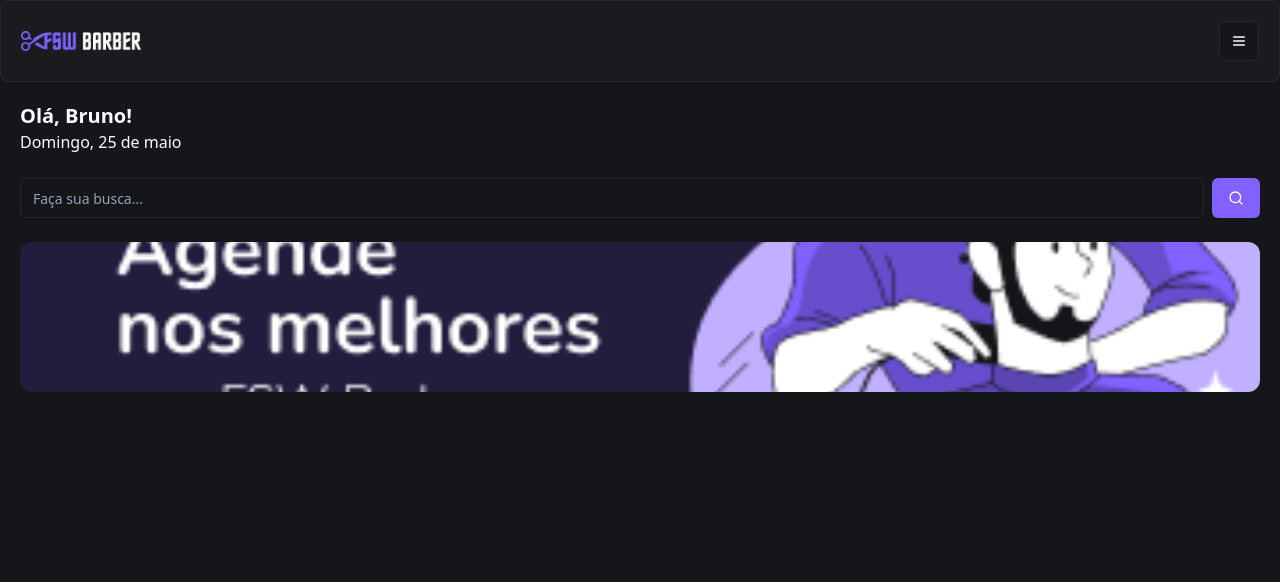
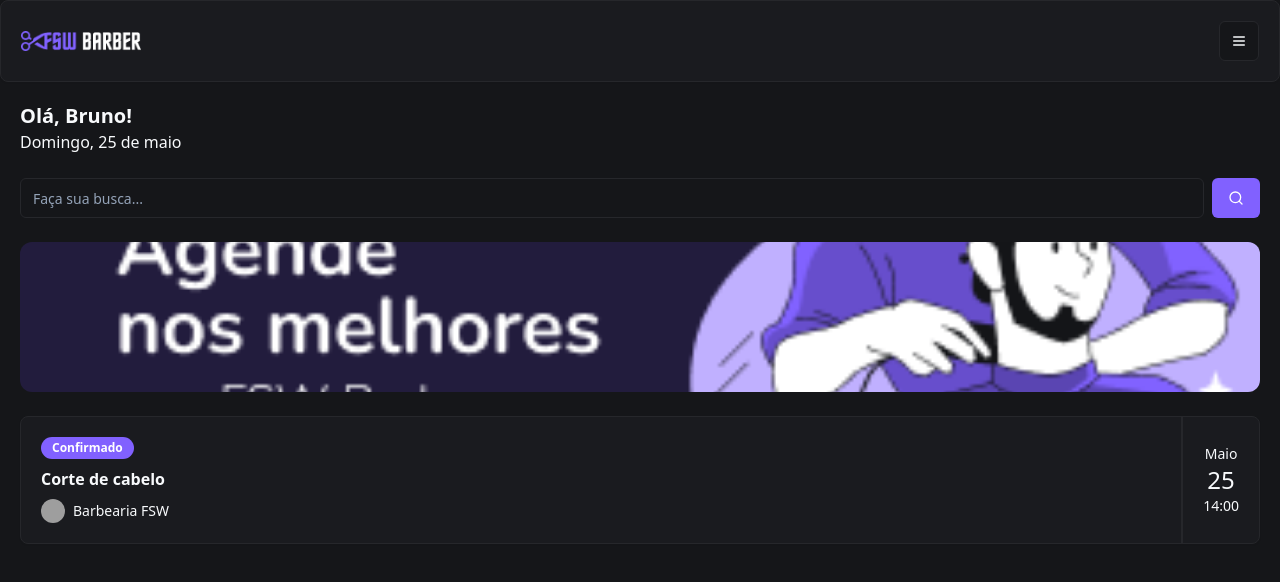
Before and after one commit to nettobruno/agendamento-barbearia, a Next.js app: page / in a window 1280 px wide. Shown: the top 582 px of the page. Built offline with nearby package versions, Linux system fonts and the light colour scheme; grey boxes are pictures that could not be loaded.

Commit message:
feat: add booking item

```diff
--- a/package.json
+++ b/package.json
@@ -14,6 +14,7 @@
   },
   "dependencies": {
     "@prisma/client": "^6.8.2",
+    "@radix-ui/react-avatar": "^1.1.10",
     "@radix-ui/react-slot": "^1.2.3",
     "class-variance-authority": "^0.7.1",
     "clsx": "^2.1.1",
--- a/src/app/page.tsx
+++ b/src/app/page.tsx
@@ -1,5 +1,8 @@
 import Header from "@/components/header"
+import { Avatar, AvatarImage } from "@/components/ui/avatar"
+import { Badge } from "@/components/ui/badge"
 import { Button } from "@/components/ui/button"
+import { Card, CardContent } from "@/components/ui/card"
 import { Input } from "@/components/ui/input"
 import { Search } from "lucide-react"
 import Image from "next/image"
@@ -28,6 +31,27 @@
             className="rounded-xl object-cover"
           />
         </div>
+
+        <Card className="mt-6">
+          <CardContent className="flex justify-between p-0">
+            <div className="flex flex-col gap-2 py-5 pl-5">
+              <Badge className="w-fit">Confirmado</Badge>
+              <h3 className="font-semibold">Corte de cabelo</h3>
+              <div className="flex items-center gap-2">
+                <Avatar className="h-6 w-6">
+                  <AvatarImage src="https://utfs.io/f/c97a2dc9-cf62-468b-a851-bfd2bdde775f-16p.png" />
+                </Avatar>
+                <p className="text-sm">Barbearia FSW</p>
+              </div>
+            </div>
+
+            <div className="flex flex-col items-center justify-center border-l-2 border-solid px-5">
+              <p className="text-sm">Maio</p>
+              <p className="text-2xl">25</p>
+              <p className="text-sm">14:00</p>
+            </div>
+          </CardContent>
+        </Card>
       </div>
     </>
   )
--- /dev/null
+++ b/src/components/ui/avatar.tsx
@@ -0,0 +1,50 @@
+"use client"
+
+import * as React from "react"
+import * as AvatarPrimitive from "@radix-ui/react-avatar"
+
+import { cn } from "@/lib/utils"
+
+const Avatar = React.forwardRef<
+  React.ElementRef<typeof AvatarPrimitive.Root>,
+  React.ComponentPropsWithoutRef<typeof AvatarPrimitive.Root>
+>(({ className, ...props }, ref) => (
+  <AvatarPrimitive.Root
+    ref={ref}
+    className={cn(
+      "relative flex h-10 w-10 shrink-0 overflow-hidden rounded-full",
+      className,
+    )}
+    {...props}
+  />
+))
+Avatar.displayName = AvatarPrimitive.Root.displayName
+
+const AvatarImage = React.forwardRef<
+  React.ElementRef<typeof AvatarPrimitive.Image>,
+  React.ComponentPropsWithoutRef<typeof AvatarPrimitive.Image>
+>(({ className, ...props }, ref) => (
+  <AvatarPrimitive.Image
+    ref={ref}
+    className={cn("aspect-square h-full w-full", className)}
+    {...props}
+  />
+))
+AvatarImage.displayName = AvatarPrimitive.Image.displayName
+
+const AvatarFallback = React.forwardRef<
+  React.ElementRef<typeof AvatarPrimitive.Fallback>,
+  React.ComponentPropsWithoutRef<typeof AvatarPrimitive.Fallback>
+>(({ className, ...props }, ref) => (
+  <AvatarPrimitive.Fallback
+    ref={ref}
+    className={cn(
+      "flex h-full w-full items-center justify-center rounded-full bg-muted",
+      className,
+    )}
+    {...props}
+  />
+))
+AvatarFallback.displayName = AvatarPrimitive.Fallback.displayName
+
+export { Avatar, AvatarImage, AvatarFallback }
--- /dev/null
+++ b/src/components/ui/badge.tsx
@@ -0,0 +1,36 @@
+import * as React from "react"
+import { cva, type VariantProps } from "class-variance-authority"
+
+import { cn } from "@/lib/utils"
+
+const badgeVariants = cva(
+  "inline-flex items-center rounded-full border px-2.5 py-0.5 text-xs font-semibold transition-colors focus:outline-none focus:ring-2 focus:ring-ring focus:ring-offset-2",
+  {
+    variants: {
+      variant: {
+        default:
+          "border-transparent bg-primary text-primary-foreground hover:bg-primary/80",
+        secondary:
+          "border-transparent bg-secondary text-secondary-foreground hover:bg-secondary/80",
+        destructive:
+          "border-transparent bg-destructive text-destructive-foreground hover:bg-destructive/80",
+        outline: "text-foreground",
+      },
+    },
+    defaultVariants: {
+      variant: "default",
+    },
+  },
+)
+
+export interface BadgeProps
+  extends React.HTMLAttributes<HTMLDivElement>,
+    VariantProps<typeof badgeVariants> {}
+
+function Badge({ className, variant, ...props }: BadgeProps) {
+  return (
+    <div className={cn(badgeVariants({ variant }), className)} {...props} />
+  )
+}
+
+export { Badge, badgeVariants }
```
Also changed, not shown: 1 other file (tests, documents, lock files or other folders).
